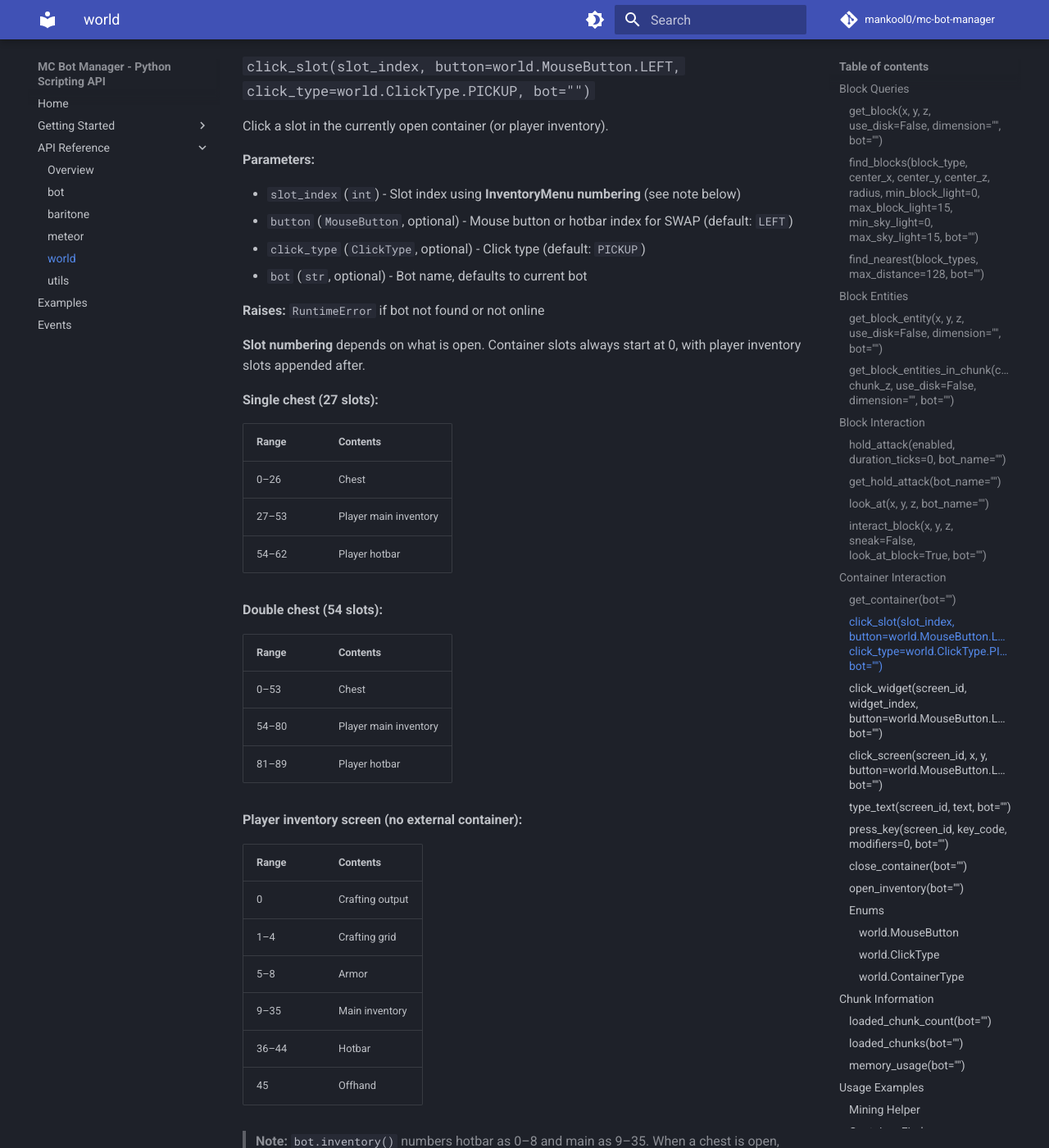
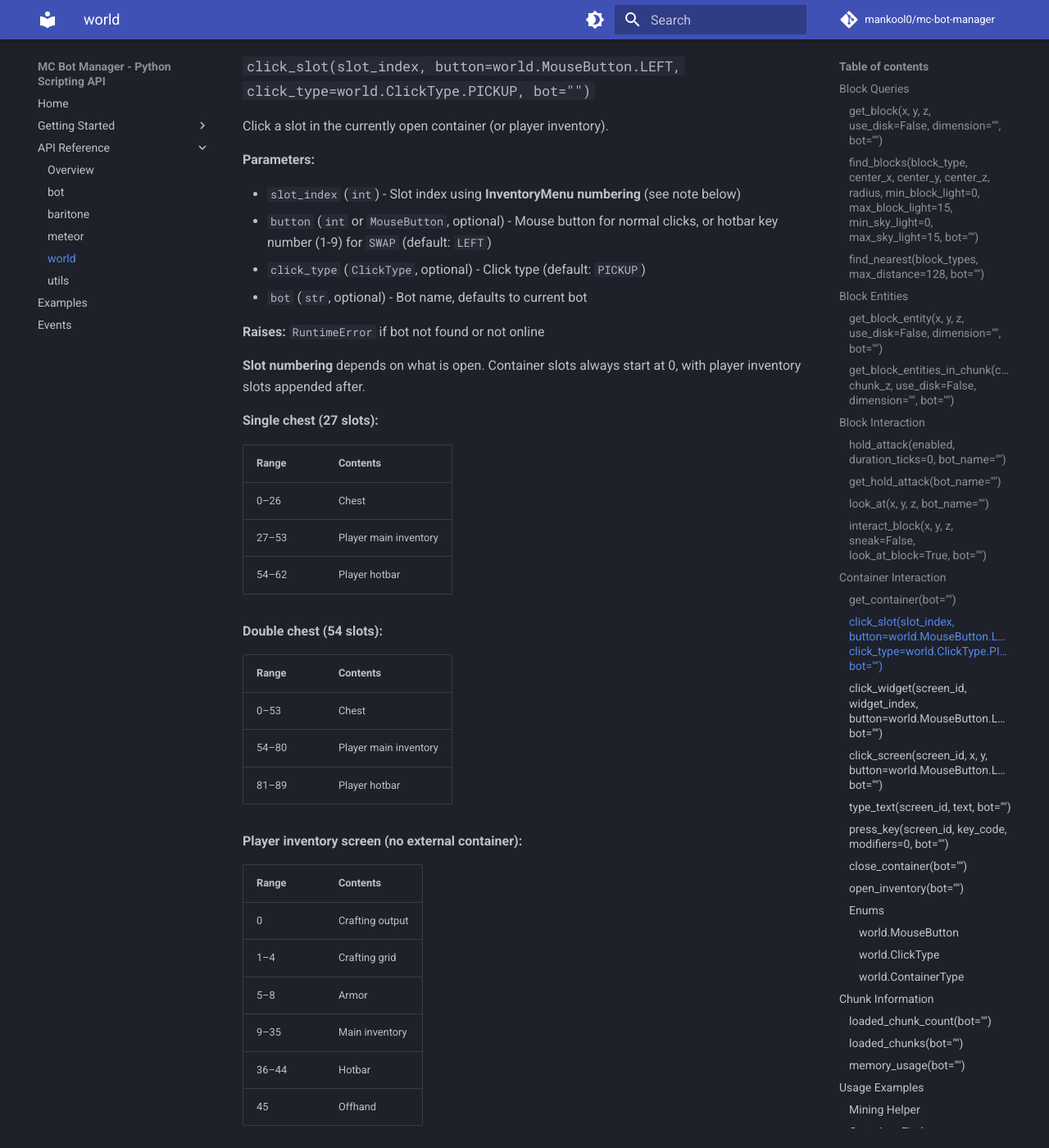
Before and after one commit to mankool0/mc-bot-manager, an MkDocs documentation site: the page built from docs/api/world.md, in a window 1280 px wide and 1400 px high, scrolled down 9405 px. Shown: the whole window at 82% size. Built offline with MkDocs 1.6.1 and Material for MkDocs 9.7.7, drawn with Linux system fonts in a browser that asks for light colours; comment, search, counter and statistics services are not loaded; some of the changed text lies outside the part shown.

Commit message:
fix swap click not working

```diff
--- a/docs/api/world.md
+++ b/docs/api/world.md
@@ -397,7 +397,7 @@ Click a slot in the currently open container (or player inventory).
 **Parameters:**
 
 - `slot_index` (`int`) - Slot index using **InventoryMenu numbering** (see note below)
-- `button` (`MouseButton`, optional) - Mouse button or hotbar index for SWAP (default: `LEFT`)
+- `button` (`int` or `MouseButton`, optional) - Mouse button for normal clicks, or hotbar key number (1-9) for `SWAP` (default: `LEFT`)
 - `click_type` (`ClickType`, optional) - Click type (default: `PICKUP`)
 - `bot` (`str`, optional) - Bot name, defaults to current bot
 
@@ -440,8 +440,8 @@ import world
 # Shift-click slot 0 of a chest into inventory
 world.click_slot(0, click_type=world.ClickType.QUICK_MOVE)
 
-# Swap chest slot 0 with hotbar slot 8
-world.click_slot(0, button=8, click_type=world.ClickType.SWAP)
+# Swap chest slot 0 with hotbar slot 8 (button = slot index + 1)
+world.click_slot(0, button=9, click_type=world.ClickType.SWAP)
 
 # Right-click a slot (split stack)
 world.click_slot(5, button=world.MouseButton.RIGHT)
```
Also changed, not shown: 3 other files.
